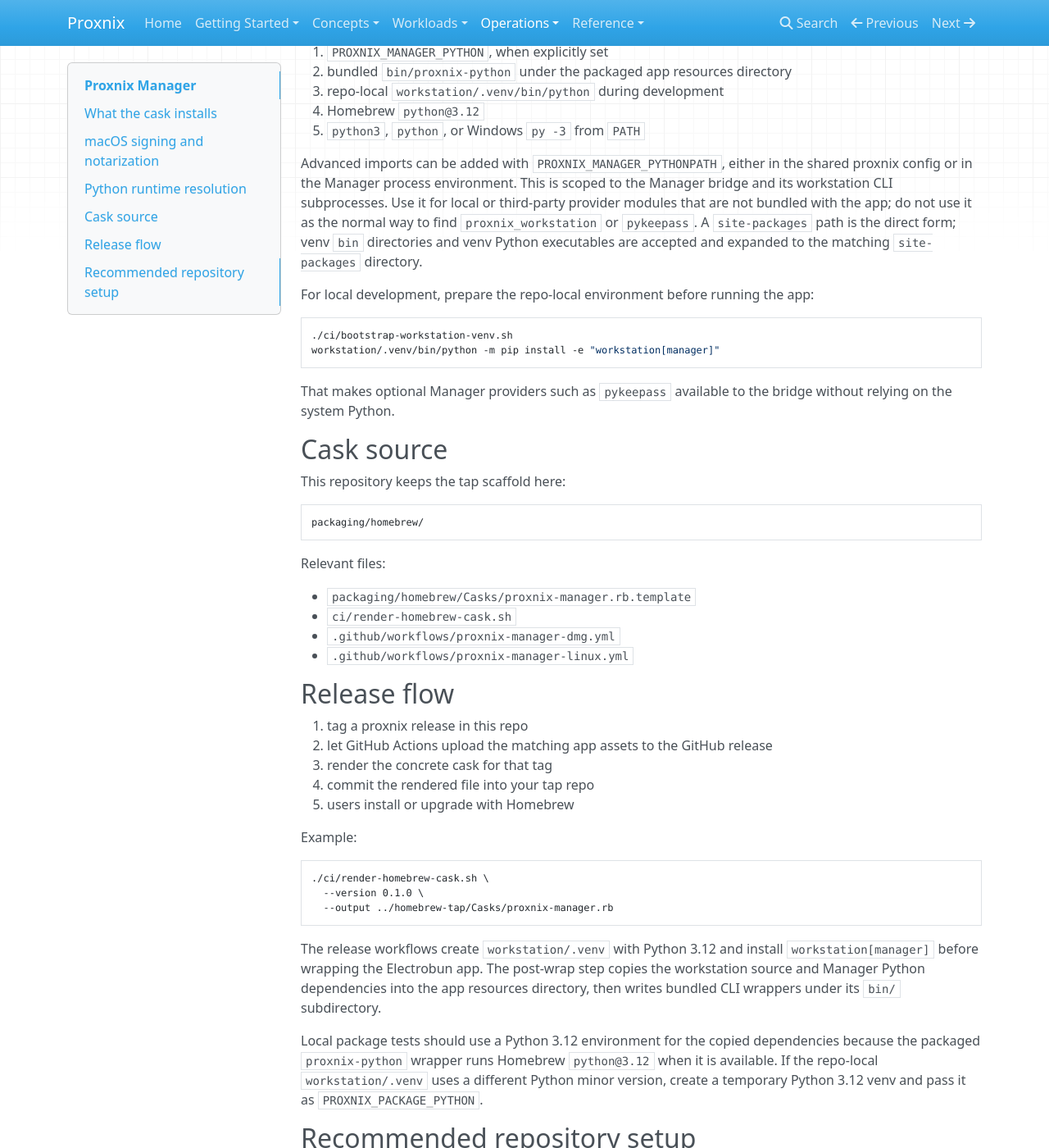
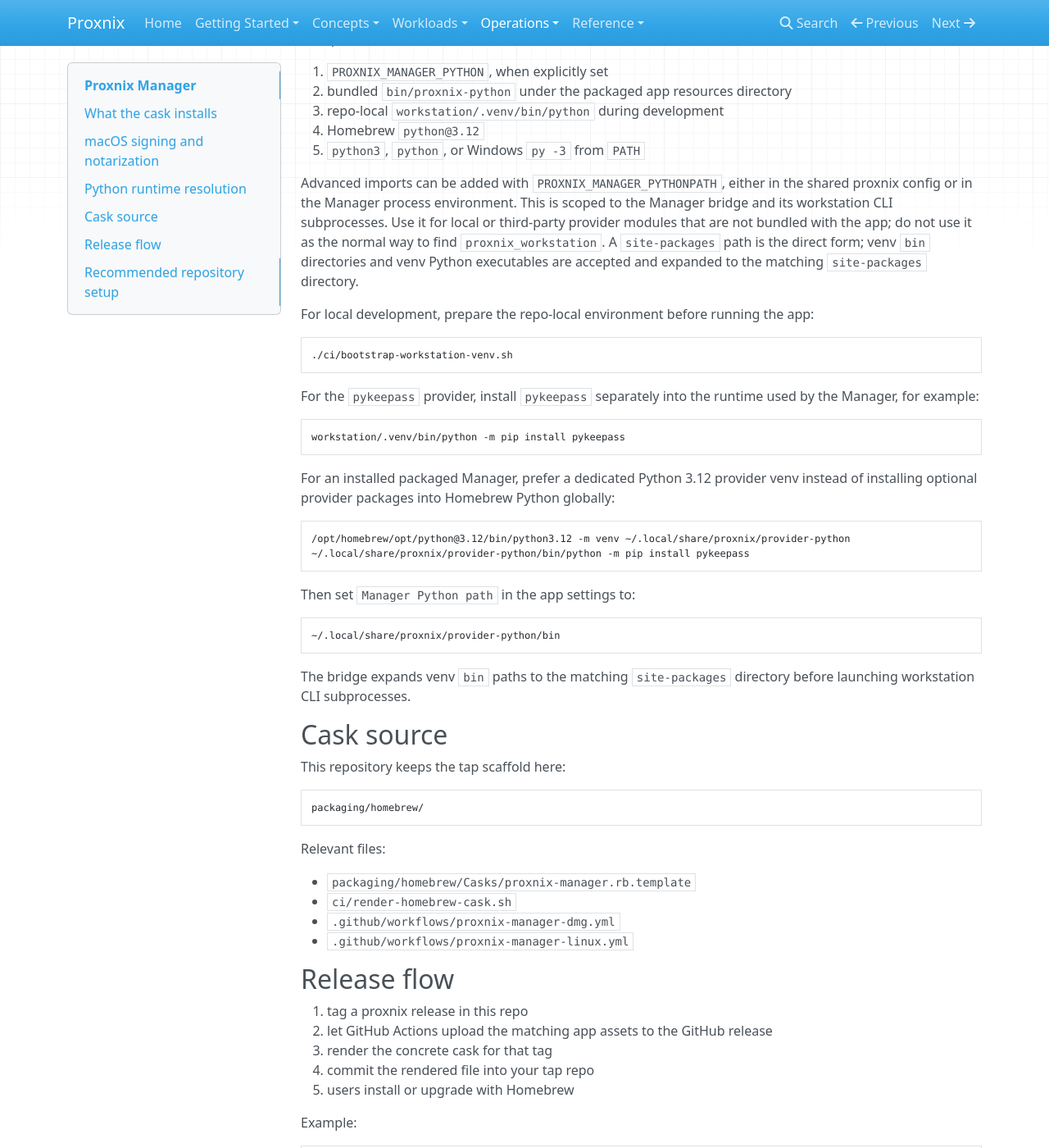
Before and after one commit to denMaier/proxnix, an MkDocs documentation site: the page built from docs/operations/proxnix-manager.md, in a window 1280 px wide and 1400 px high, scrolled down 2015 px. Shown: the whole window at 82% size. Built offline with MkDocs 1.6.1, drawn with Linux system fonts in a browser that asks for light colours; nearby versions of some CDN libraries; some of the changed text lies outside the part shown.

Commit message:
Exclude pykeepass from packaged manager runtime

````diff
--- a/docs/operations/proxnix-manager.md
+++ b/docs/operations/proxnix-manager.md
@@ -39,9 +39,10 @@
 - `sops`
 
 The app bundle includes the workstation Python package source, the CLI wrapper
-scripts, and the Python modules needed by the Manager-facing secret workflows,
-including `pykeepass`. The GUI does not require users to install `pykeepass`
-into their global Python environment.
+scripts, and the core Python modules needed by the built-in workflows. It does
+not bundle optional secret-provider SDKs such as `pykeepass`; users who choose
+those providers install the corresponding Python package into the Python
+runtime used by the Manager.
 
 Runtime tools still expected from the machine:
 
@@ -106,7 +107,7 @@
 shared proxnix config or in the Manager process environment. This is scoped to
 the Manager bridge and its workstation CLI subprocesses. Use it for local or
 third-party provider modules that are not bundled with the app; do not use it
-as the normal way to find `proxnix_workstation` or `pykeepass`. A
+as the normal way to find `proxnix_workstation`. A
 `site-packages` path is the direct form; venv `bin` directories and venv Python
 executables are accepted and expanded to the matching `site-packages` directory.
 
@@ -115,11 +116,31 @@
 
 ```bash
 ./ci/bootstrap-workstation-venv.sh
-workstation/.venv/bin/python -m pip install -e "workstation[manager]"
 ```
 
-That makes optional Manager providers such as `pykeepass` available to the
-bridge without relying on the system Python.
+For the `pykeepass` provider, install `pykeepass` separately into the runtime
+used by the Manager, for example:
+
+```bash
+workstation/.venv/bin/python -m pip install pykeepass
+```
+
+For an installed packaged Manager, prefer a dedicated Python 3.12 provider venv
+instead of installing optional provider packages into Homebrew Python globally:
+
+```bash
+/opt/homebrew/opt/python@3.12/bin/python3.12 -m venv ~/.local/share/proxnix/provider-python
+~/.local/share/proxnix/provider-python/bin/python -m pip install pykeepass
+```
+
+Then set `Manager Python path` in the app settings to:
+
+```text
+~/.local/share/proxnix/provider-python/bin
+```
+
+The bridge expands venv `bin` paths to the matching `site-packages` directory
+before launching workstation CLI subprocesses.
 
 ## Cask source
 
@@ -153,10 +174,11 @@
 ```
 
 The release workflows create `workstation/.venv` with Python 3.12 and install
-`workstation[manager]` before wrapping the Electrobun app. The post-wrap step
-copies the workstation source and Manager Python dependencies into
-the app resources directory, then writes bundled CLI wrappers under its `bin/`
-subdirectory.
+the core runtime dependencies before wrapping the Electrobun app. The post-wrap
+step copies the workstation source and core Python dependencies into the app
+resources directory, then writes bundled CLI wrappers under its `bin/`
+subdirectory. Optional providers such as `pykeepass` are intentionally excluded
+from the shipped app bundle.
 
 Local package tests should use a Python 3.12 environment for the copied
 dependencies because the packaged `proxnix-python` wrapper runs Homebrew
````
Also changed, not shown: docs/getting-started/installation.md (+4 -4 lines), docs/reference/commands.md (+3 -2 lines), workstation/README.md (+0 -3 lines), workstation/apps/proxnix-manager-electrobun/README.md (+4 -3 lines), 5 other files.
